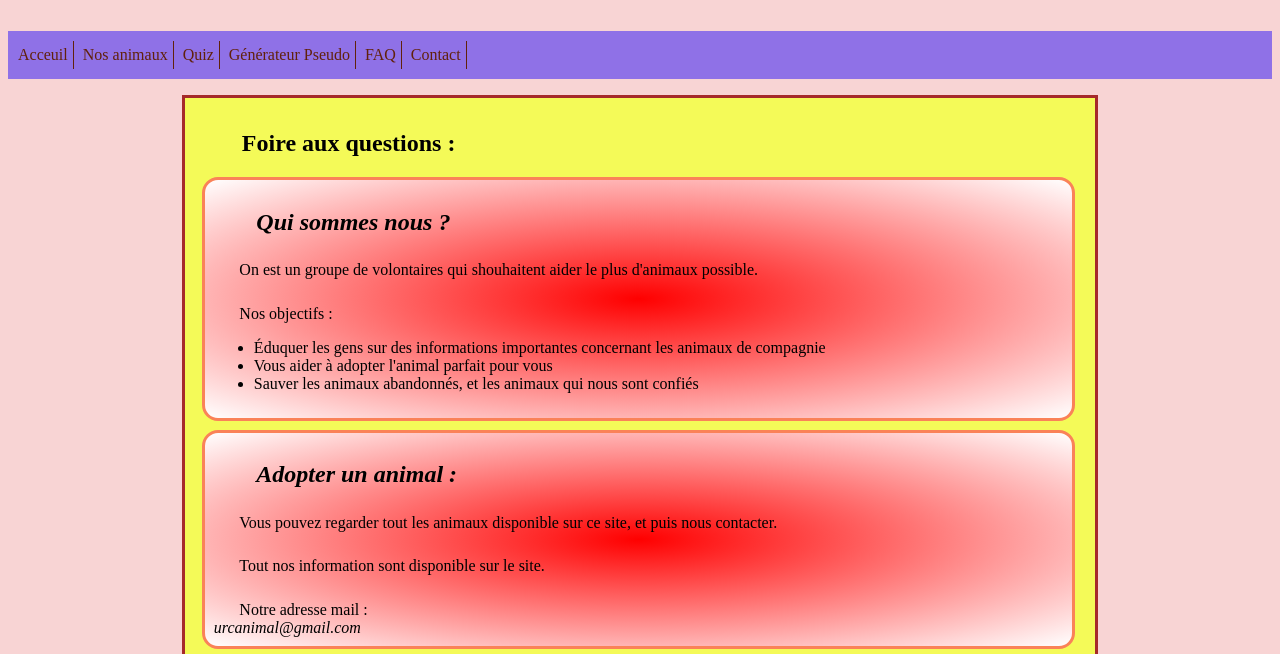
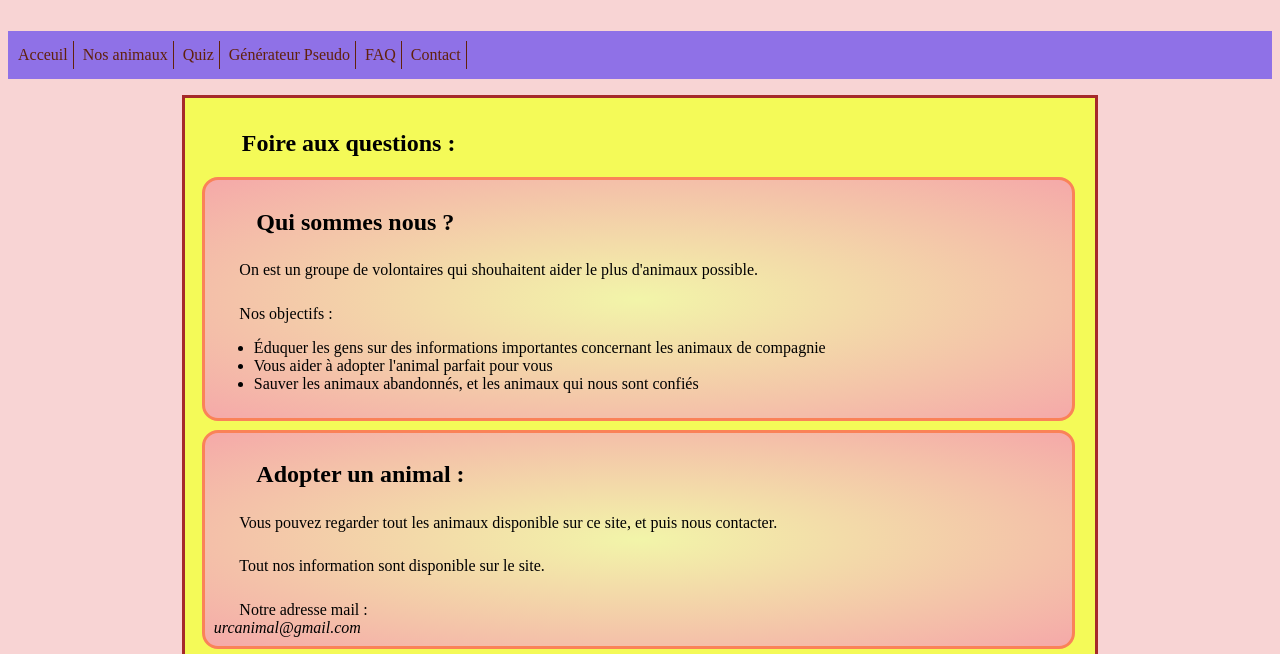
Before and after one commit to PotatoAim101/Les-html, a plain HTML site: page faq.htm in a window 1280 px wide. Shown: the part 141-795 px from the top of the page. Drawn offline with Linux system fonts and the light colour scheme.

Commit message:
J'ai modifé les couleurs, je rejoutrais ce que t'as fait dans le dossier demain pour que ce soit complet

```diff
--- a/css/animaux.css
+++ b/css/animaux.css
@@ -4,7 +4,7 @@
 	width: 70%;
 	margin: auto;
 
-	background: linear-gradient(to bottom, rgba(0, 0, 0, 0), rgba(0, 0, 0, 1.0));
+	background: linear-gradient(to bottom, rgba(244, 250, 88, 1.0), rgba(241, 167, 167, 1));
 }
 
 #animaux p {
--- a/css/index.css
+++ b/css/index.css
@@ -22,11 +22,7 @@ p {
 	margin: 0.5%;
 	margin-bottom: 1%;
 	border-radius: 16px;
-	background: radial-gradient(red, white);
-}
-
-article h2 {
-	font-style: italic;
+	background: radial-gradient(#F2F5A9, #F5A9A9); /*rose à l'exterieur, jaune à l'interieur*/
 }
 
 #actus p {
--- a/css/menu.css
+++ b/css/menu.css
@@ -20,7 +20,7 @@ h1 {
 body {
 	background-color: #F8D4D4;
 	background-attachment: fixed;
-	/*background: radial-gradient(red, yellow, green, black);*/               /* pose des problèmes pour les petites pages */
+	/*background: radial-gradient(red, yellow, green, black);*/         /* pose des problèmes pour les petites pages */
 	/*background-image: url('ptitbg.png'); */
 }
 
```
